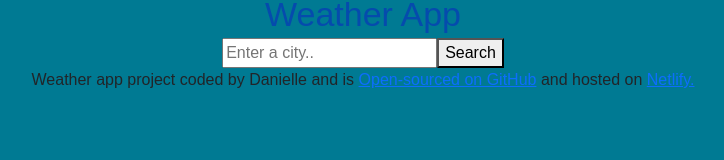
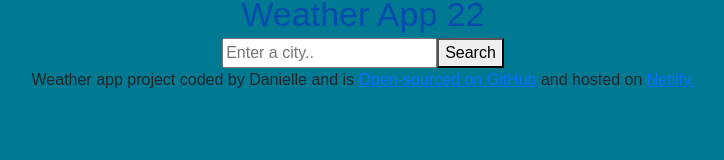
Before and after one commit to d-joyy/react-weather-app, a React (Create React App) app: page / in a window 1280 px wide. Shown: the top 160 px of the page, without its empty margins (277-1001 px from the left). Built offline with nearby package versions, Linux system fonts and the light colour scheme.

Commit message:
Update App.js

```diff
--- a/src/App.js
+++ b/src/App.js
@@ -7,7 +7,7 @@ function App() {
   return (
     <div className="App">
       <header className="App-header">
-        <h1>Weather App</h1>
+        <h1>Weather App 22</h1>
         <Weather />
       </header>
       <footer>
```
